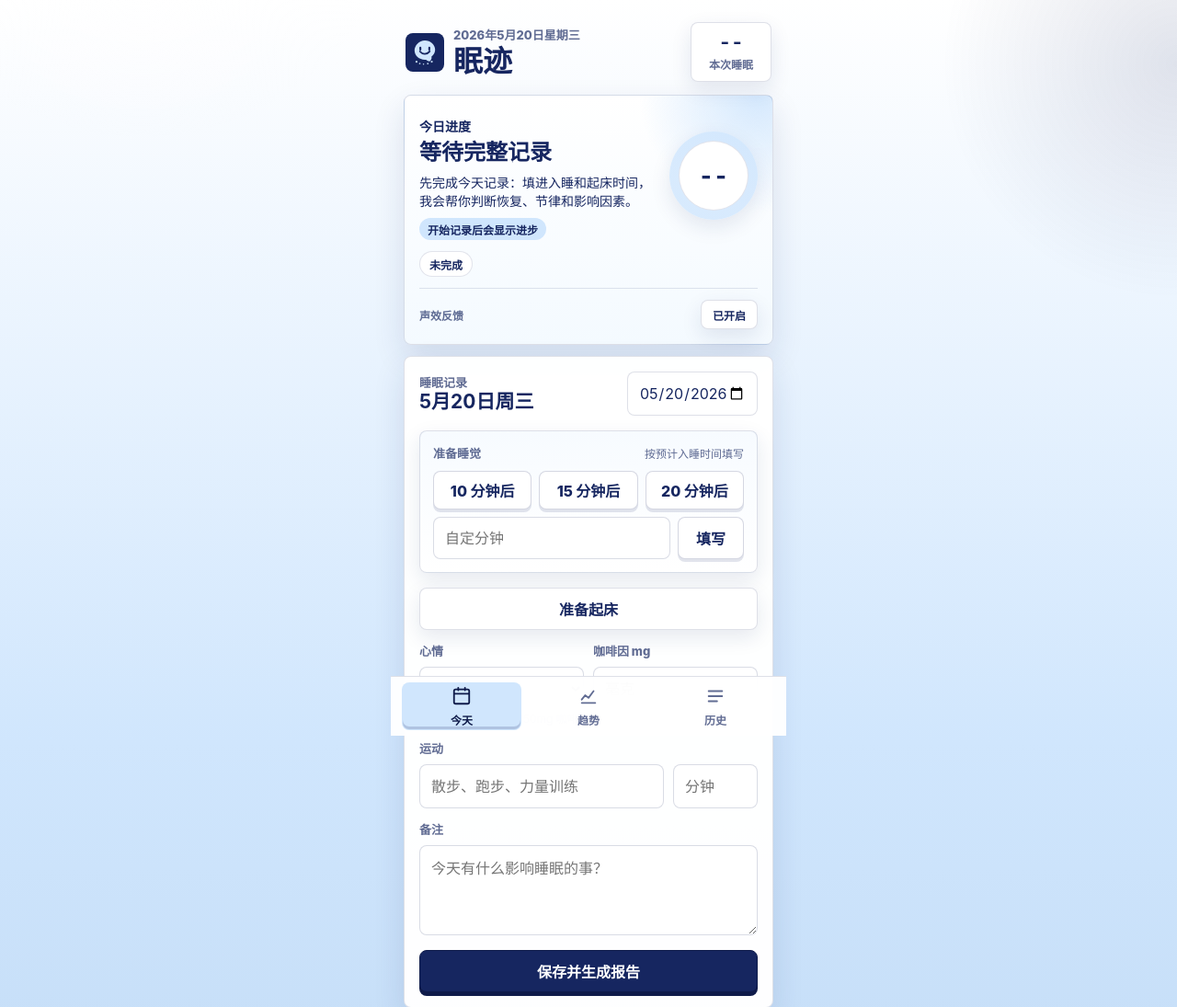
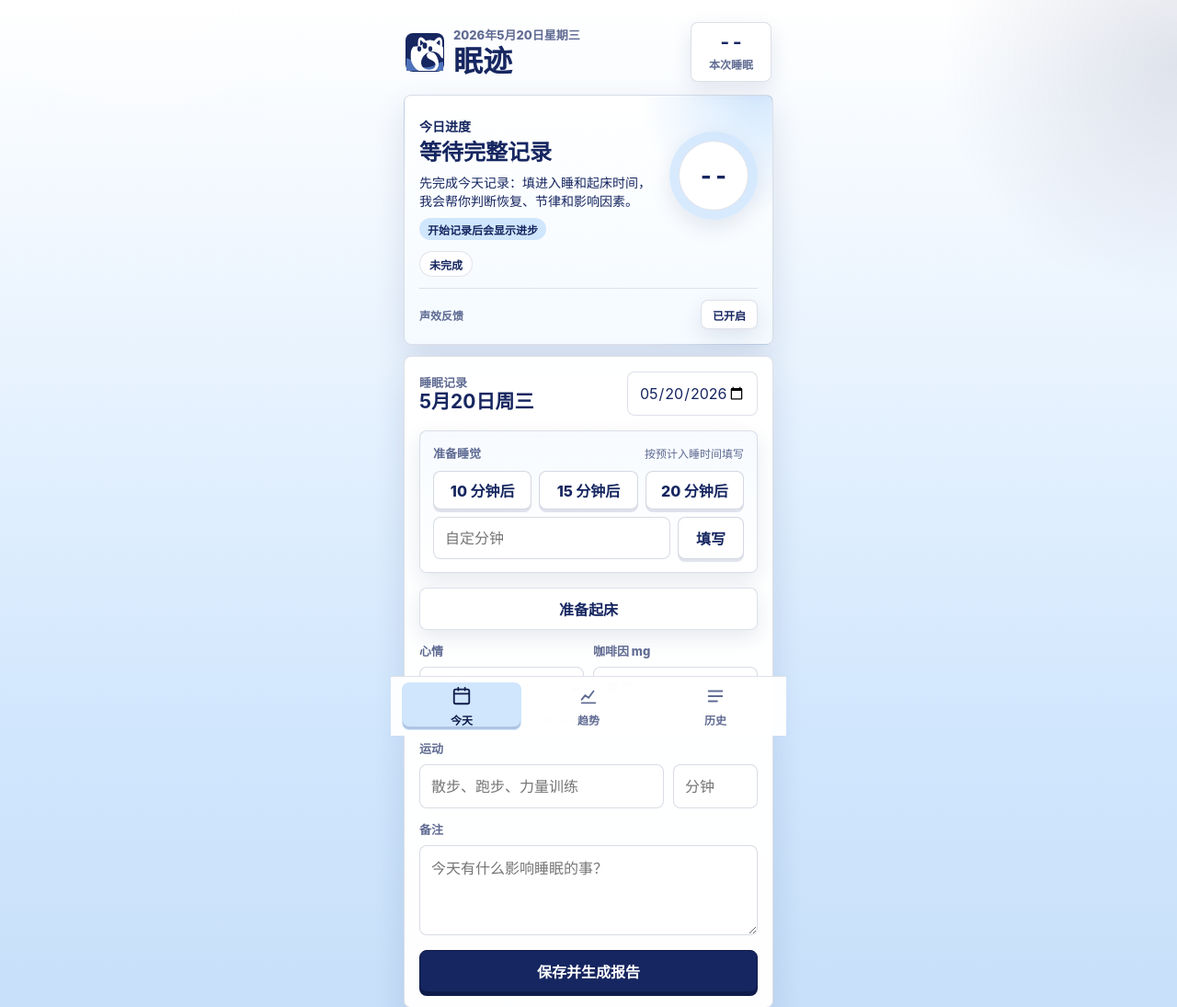
Before and after one commit to czy15967807246-lab/mianji, a plain HTML site: page index.html in a window 1280 px wide. Shown: the top 1095 px of the page at 92% size. Drawn offline with Linux system fonts and the light colour scheme.

Commit message:
Use temporary cat sleep icon

```diff
--- a/index.html
+++ b/index.html
@@ -793,16 +793,12 @@
           <div class="brand-mark" aria-hidden="true">
             <svg viewBox="0 0 64 64">
               <rect width="64" height="64" rx="15" fill="#162660"/>
-              <path d="M32 11c9.9 0 17.9 7.3 17.9 16.1 0 4.9-2.4 9.3-6.3 12.2.8 3.3-.3 6.1-3.2 8.4-2.4-.5-4.6-1.6-6.3-3.1-.7.1-1.4.1-2.1.1-9.9 0-17.9-7.3-17.9-16.2S22.1 11 32 11z" fill="#D0E6FD"/>
-              <path d="M23.6 30.4c2.1 2.6 4.9 4.1 8.3 4.1 3.4 0 6.4-1.6 8.5-4.3" fill="none" stroke="#162660" stroke-width="3" stroke-linecap="round"/>
-              <rect x="22.5" y="21.9" width="3.4" height="6.9" rx="1.7" fill="#162660"/>
-              <rect x="38.1" y="21.9" width="3.4" height="6.9" rx="1.7" fill="#162660"/>
-              <g fill="#D0E6FD" opacity="0.9">
-                <circle cx="17.5" cy="48.2" r="1.8"/>
-                <circle cx="23.2" cy="51.2" r="1.4"/>
-                <circle cx="29.7" cy="52.5" r="1.2"/>
-                <circle cx="37.2" cy="51.5" r="1.4"/>
-                <circle cx="44.1" cy="48.1" r="1.8"/>
+              <path d="M0 42c7 1.4 12 4.7 17.1 9.6 5.5 5.3 11.7 7 19.9 6.4 9.4-.8 15.7-6.6 23.5-9.2 1.2-.4 2.4-.8 3.5-.9V64H0z" fill="#4E72BA"/>
+              <path d="M20.3 21c-.8-7 0-12.3 2.3-14.5 2.6-2.6 6.9-.3 11.1 5.4 4.8-2 9.7-1.9 14.4.2 4.7-5.8 9.3-8 11.9-5.3 2.2 2.3 3.1 7.6 2.1 14.3 2.7 2.8 4.2 6.7 4 11.3l-.2 6.9c-.1 1.3-1 2.4-2.3 2.7-1.3.3-2.6-.4-3.2-1.6-3.2-6.2-8.1-9.6-14.3-9.9-6.8-.3-13.5 3.5-17.6 10-2.3 3.6-3.2 7.5-2.7 11.3.8 5.3 4.3 8.6 10.1 9.8 5.3 1.1 9.3.3 12.1-2.3 2.1-1.9 2.9-4.4 2.4-7.3-.6-3.1-3.1-5.4-8.1-7.3-4.4-1.8-6.8-4.1-7-7-.1-2.9 1.8-5.3 5.1-6.3 3.4-1 6.4 0 9.1 3 2.6 2.9 4.5 6.6 5.7 11.2 1.3 5.1 1 9.6-.9 13.3-2.9 5.5-8.9 8.6-17 8.7-8.9.2-16.2-2.7-21.9-8.6-5.3-5.4-8.1-12.2-7.9-19.6l.2-6c.1-4.3 1.6-8.1 4.4-11.3zm4.4-1 5.8-3.9c-2.4-3.4-4.4-5.2-6.2-5.5-.6 2-.6 5.1-.3 9.3.3 0 .5.1.7.1zm27.5-3.9 5.9 4c.4-4.2.3-7.4-.3-9.4-1.8.3-3.8 2.1-5.6 5.4z" fill="#FFFFFF"/>
+              <g fill="#162660">
+                <ellipse cx="22.4" cy="25.6" rx="3.4" ry="4.6"/>
+                <ellipse cx="41.6" cy="25.6" rx="3.4" ry="4.6"/>
+                <ellipse cx="32" cy="20.2" rx="3.9" ry="5.3"/>
               </g>
             </svg>
           </div>
```
Also changed, not shown: apple-touch-icon.png, icon.svg.
